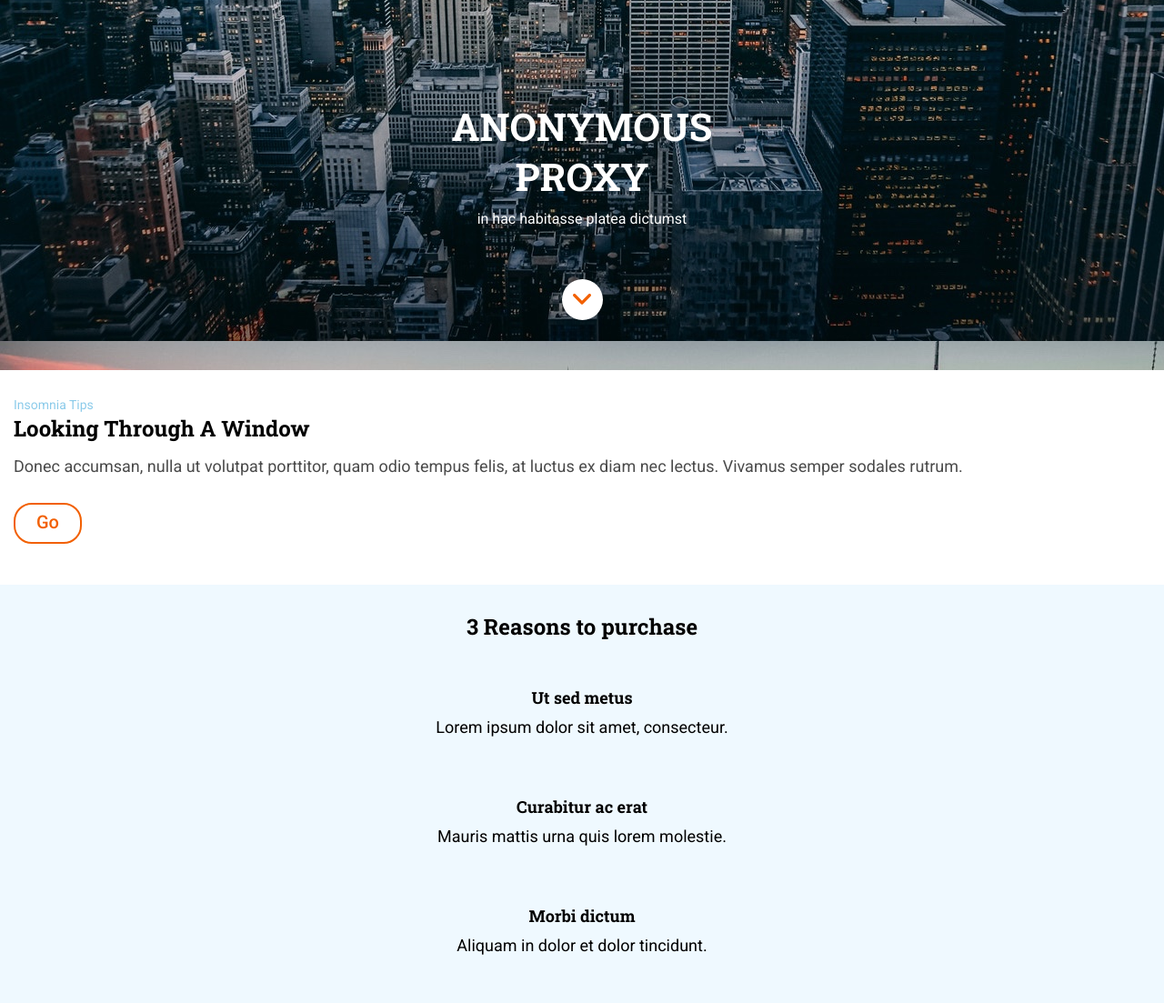
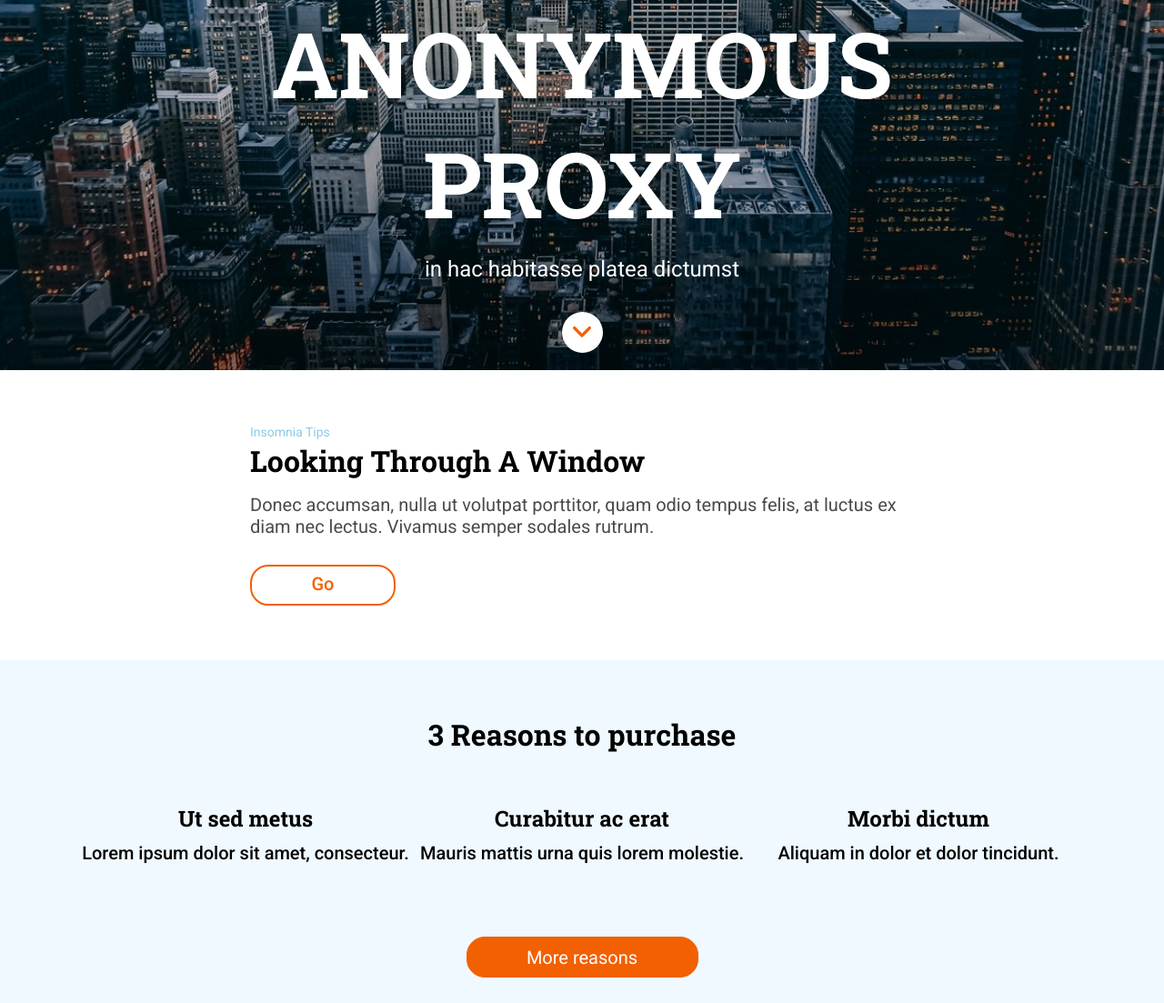
Before and after one commit to Adalab/modulo-1-evaluacion-final-SaraSanchezL, a website: page src/html/index.html in a window 1280 px wide. Shown: the part 393-1496 px from the top of the page at 91% size. Drawn offline with nearby package versions, Linux system fonts and the light colour scheme; files that its build step writes are made by us from their sources; files whose address does not match are found by name.

Commit message:
add header and main responsive tablet and desktop

```diff
--- a/src/html/partials/main.html
+++ b/src/html/partials/main.html
@@ -9,7 +9,8 @@
             semper
             sodales rutrum.
         </p>
-        <button class="sectionlooking__btn"><a class="sectionlooking__btn--link" title="Go" href="#">Go</a>
+        <button class="sectionlooking__btn"><a class="sectionlooking__btn--link" title="Go"
+                href="https://adalab.es/">Go</a>
         </button>
     </section>
 
@@ -32,7 +33,8 @@
         </section>
 
 
-        <button class="sectionreasons__btn"><a class="sectionreasons__btn--link" title="More Reasons" href="#">More
+        <button class="sectionreasons__btn"><a class="sectionreasons__btn--link" title="More Reasons"
+                href="https://adalab.es/">More
                 reasons</a></button>
     </section>
 
--- a/src/scss/core/_reset.scss
+++ b/src/scss/core/_reset.scss
@@ -2,6 +2,9 @@
   box-sizing: border-box;
   margin: 0;
   padding: 0;
+}
+body {
+  width: 100vw;
 }
 a {
   text-decoration: none;
--- a/src/scss/layout/_header.scss
+++ b/src/scss/layout/_header.scss
@@ -1,11 +1,15 @@
 .header {
   background-image: url(../images/cover.jpg);
   background-position: center top;
+  background-repeat: no-repeat;
   height: 100vh;
   display: flex;
   flex-direction: column;
   justify-content: flex-end;
   align-items: center;
+  @media (min-width: 768px) {
+    background-size: cover;
+  }
   &__menuicon {
     background-color: #0271bc;
     width: 44px;
@@ -19,6 +23,16 @@
     width: 290px;
     height: 140px;
     transform: translateY(-40%);
+    @media (min-width: 768px) {
+      width: 690px;
+      height: 260px;
+      transform: translateY(-10%);
+    }
+    @media (min-width: 1200px) {
+      width: 730px;
+      height: 320px;
+      transform: translateY(5%);
+    }
     &--maintitle {
       color: #ffffff;
       font-size: 42px;
@@ -26,12 +40,23 @@
       text-align: center;
       margin-bottom: 10px;
       font-family: "Roboto Slab", serif;
+      @media (min-width: 768px) {
+        font-size: 80px;
+        margin-bottom: 15px;
+      }
+      @media (min-width: 1200px) {
+        font-size: 100px;
+      }
     }
     &--text {
       color: #ffffff;
       font-size: 16px;
       text-align: center;
       font-family: "Roboto", sans-serif;
+      @media (min-width: 768px) {
+        font-size: 24px;
+        margin-bottom: 15px;
+      }
     }
   }
   &__icondown {
@@ -42,6 +67,12 @@
     margin-bottom: 55px;
     text-align: center;
     line-height: 45px;
+    @media (min-width: 768px) {
+      transform: translateY(50%);
+    }
+    @media (min-width: 1200px) {
+      transform: translateY(80%);
+    }
     &--link {
       padding: 12px;
     }
--- a/src/scss/layout/_main.scss
+++ b/src/scss/layout/_main.scss
@@ -1,26 +1,44 @@
+/* Seccion uno*/
 .containertitle {
   width: 40%;
+  @media (min-width: 768px) {
+    width: 100%;
+  }
 }
 .sectionlooking {
-  margin-left: 15px;
+  margin: 30px 15px;
+  @media (min-width: 768px) {
+    margin: 30px 40px 60px;
+  }
+  @media (min-width: 1200px) {
+    margin: 60px 275px;
+  }
   &__tips {
     color: #8ccbea;
     font-size: 14px;
     font-family: "Roboto", sans-serif;
-    margin: 30px 0px 2px;
+    margin-bottom: 2px;
   }
   &__secuntitle {
     font-size: 24px;
     text-transform: capitalize;
     font-family: "Roboto Slab", serif;
-    /* word-spacing: 2vw; */
     margin-bottom: 15px;
+    @media (min-width: 768px) {
+      font-size: 26px;
+    }
+    @media (min-width: 1200px) {
+      font-size: 32px;
+    }
   }
   &__text {
     font-size: 18px;
     font-family: "Roboto", sans-serif;
     color: #4a4a4a;
     margin-bottom: 30px;
+    @media (min-width: 1200px) {
+      font-size: 20px;
+    }
   }
   &__btn {
     width: 75px;
@@ -30,7 +48,17 @@
     border: solid #f26002 2px;
     text-align: center;
     line-height: 38px;
-    margin-bottom: 45px;
+    margin-bottom: 30px;
+    @media (min-width: 768px) {
+      width: 91px;
+      height: 45px;
+      margin: 0;
+    }
+    @media (min-width: 1200px) {
+      width: 160px;
+      height: 45px;
+      margin: 0;
+    }
     &--link {
       color: #f26002;
       font-size: 20px;
@@ -41,23 +69,42 @@
   }
 }
 
+/* Seccion dos*/
+
 .sectionreasons {
   background-color: #eff9ff;
   text-align: center;
 
   &__secuntitle {
     margin: 0px 15px 0px 15px;
-    padding: 30px 0px 40px;
+    padding: 30px 0px 45px;
     font-size: 24px;
     font-family: "Roboto Slab", serif;
+    @media (min-width: 768px) {
+      font-size: 26px;
+      margin: 0px 160px;
+    }
+    @media (min-width: 1200px) {
+      font-size: 32px;
+      margin: 0px 275px;
+      padding-top: 60px;
+    }
   }
   &__btn {
-    margin: 25px 90px 60px;
+    margin: 30px 0px 60px;
     width: 185px;
     height: 45px;
     border-radius: 20px;
     border: solid #f26002 1px;
     background-color: #f26002;
+    @media (min-width: 768px) {
+      width: 210px;
+      height: 45px;
+    }
+    @media (min-width: 1200px) {
+      width: 255px;
+      height: 45px;
+    }
     &--link {
       color: #ffffff;
       font-size: 20px;
@@ -72,31 +119,62 @@
   grid-template-columns: 1fr;
   grid-template-rows: 120px 120px 120px;
   text-align: center;
+  @media (min-width: 768px) {
+    grid-template-columns: 1fr 1fr 1fr;
+    grid-template-rows: 1fr;
+    text-align: center;
+    padding: 0px 30px;
+  }
+  @media (min-width: 1200px) {
+    padding: 0px 85px;
+  }
 }
 .article1 {
   grid-row-start: 1;
   text-align: center;
   margin: 0px 70px;
+  @media (min-width: 768px) {
+    grid-column-start: 1;
+    grid-row-start: 1;
+    margin: 0;
+  }
 }
 .article2 {
   grid-row-start: 2;
   text-align: center;
   margin: 0px 70px;
+  @media (min-width: 768px) {
+    grid-column-start: 2;
+    grid-row-start: 1;
+    margin: 0;
+  }
 }
 .article3 {
   grid-row-start: 3;
   text-align: center;
   margin: 0px 70px;
+  @media (min-width: 768px) {
+    grid-column-start: 3;
+    grid-row-start: 1;
+    margin: 0;
+  }
 }
 .articletitle {
   font-size: 18px;
   font-family: "Roboto Slab", serif;
   padding: 10px;
+  @media (min-width: 768px) {
+    font-size: 24px;
+  }
 }
 .articletext {
   font-size: 18px;
   font-family: "Roboto", sans-serif;
   padding-bottom: 50px;
+  @media (min-width: 768px) {
+    font-size: 20px;
+    font-weight: 500;
+  }
 }
 
 /*revisar links, enunciado, medidas */
```
